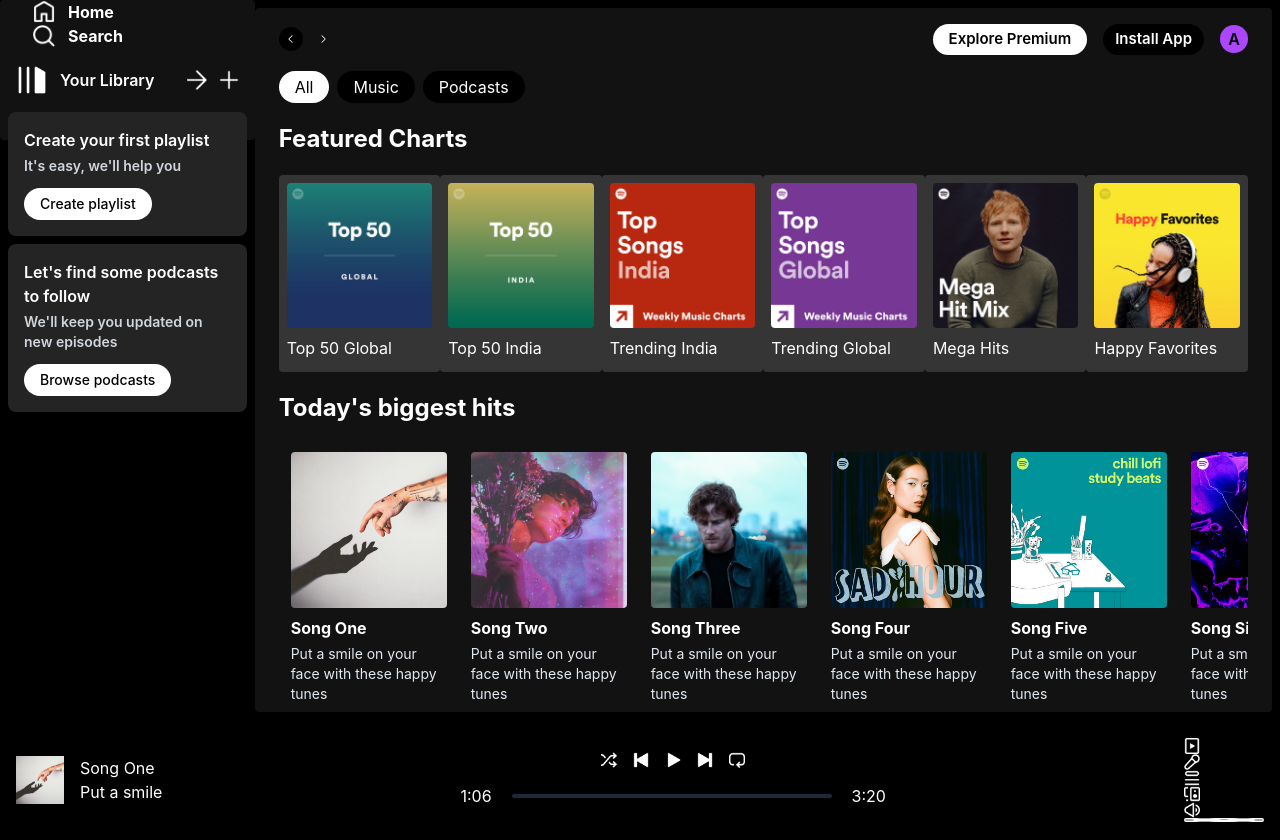
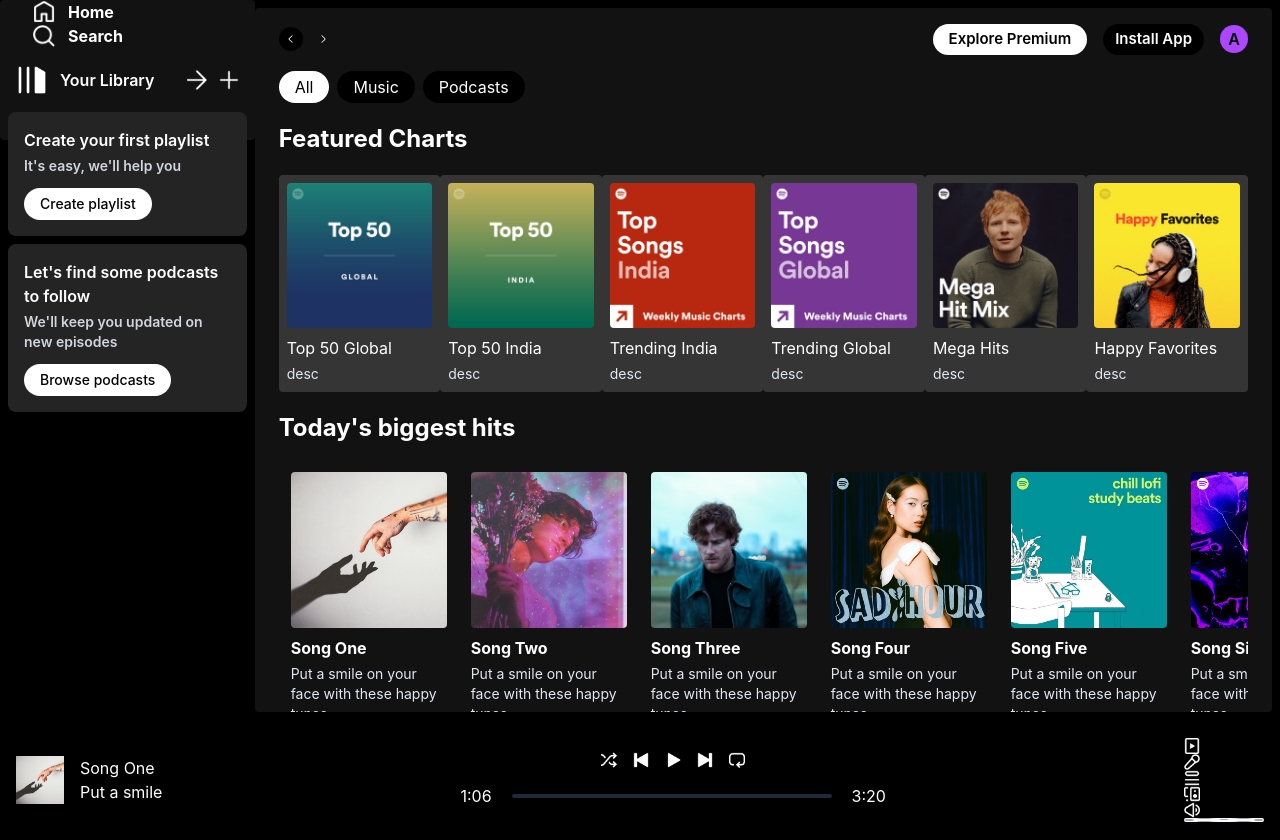
Before and after one commit to sarank1634/music_player, a React (Vite) app in the folder spotify_clone/: page / in a window 1280 px wide. Built offline with nearby package versions, Linux system fonts and the light colour scheme.

Commit message:
Display component hasbeen completed

```diff
--- a/spotify_clone/src/components/AlbumItem.jsx
+++ b/spotify_clone/src/components/AlbumItem.jsx
@@ -1,11 +1,14 @@
+import { useNavigate } from "react-router-dom";
 
 
 const AlbumItem = ({image,name,desc,id}) => {
+    const navigate = useNavigate();
     return(
         <div>
-            <div className="min--[180px] p-2 rounded cursor-pointer hover: bg-[#ffffff26]">
+            <div onClick={() => navigate(`/album/${id}`)} className="min--[180px] p-2 rounded cursor-pointer hover: bg-[#ffffff26]">
                 <img className="rounded" src={image} alt="" />
                 <p className="font-blod mt-2 mb-1">{name}</p>
+                <p className="text-slate-200 text-sm">desc</p>
             </div>
         </div>
     )
--- a/spotify_clone/src/components/Display.jsx
+++ b/spotify_clone/src/components/Display.jsx
@@ -1,12 +1,13 @@
 import { Route, Routes } from "react-router-dom"
 import Displayhome from "./Display home"
-
+import DisplayAlbum from './DisplayAlbum'
 
 const Display = () => {
     return(
         <div className="w-[100%] m-2 px-6 pt-4 rounded bg-[#121212] text-white overflow-auto lg:w-[75%] lg:ml-0">
             <Routes>
                 <Route path="/" element={<Displayhome />} />
+                <Route path="/album/:id" element={<DisplayAlbum />} />
             </Routes>
         </div>
     )
--- /dev/null
+++ b/spotify_clone/src/components/DisplayAlbum.jsx
@@ -0,0 +1,12 @@
+import Navbar from "./Navbar";
+
+
+const DispalyAlbum = () =>{
+    return(
+        <>
+            <Navbar />
+        </>
+    )
+}
+
+export default DispalyAlbum;
```
Also changed, not shown: 1 other file (tests, documents, lock files or other folders).
